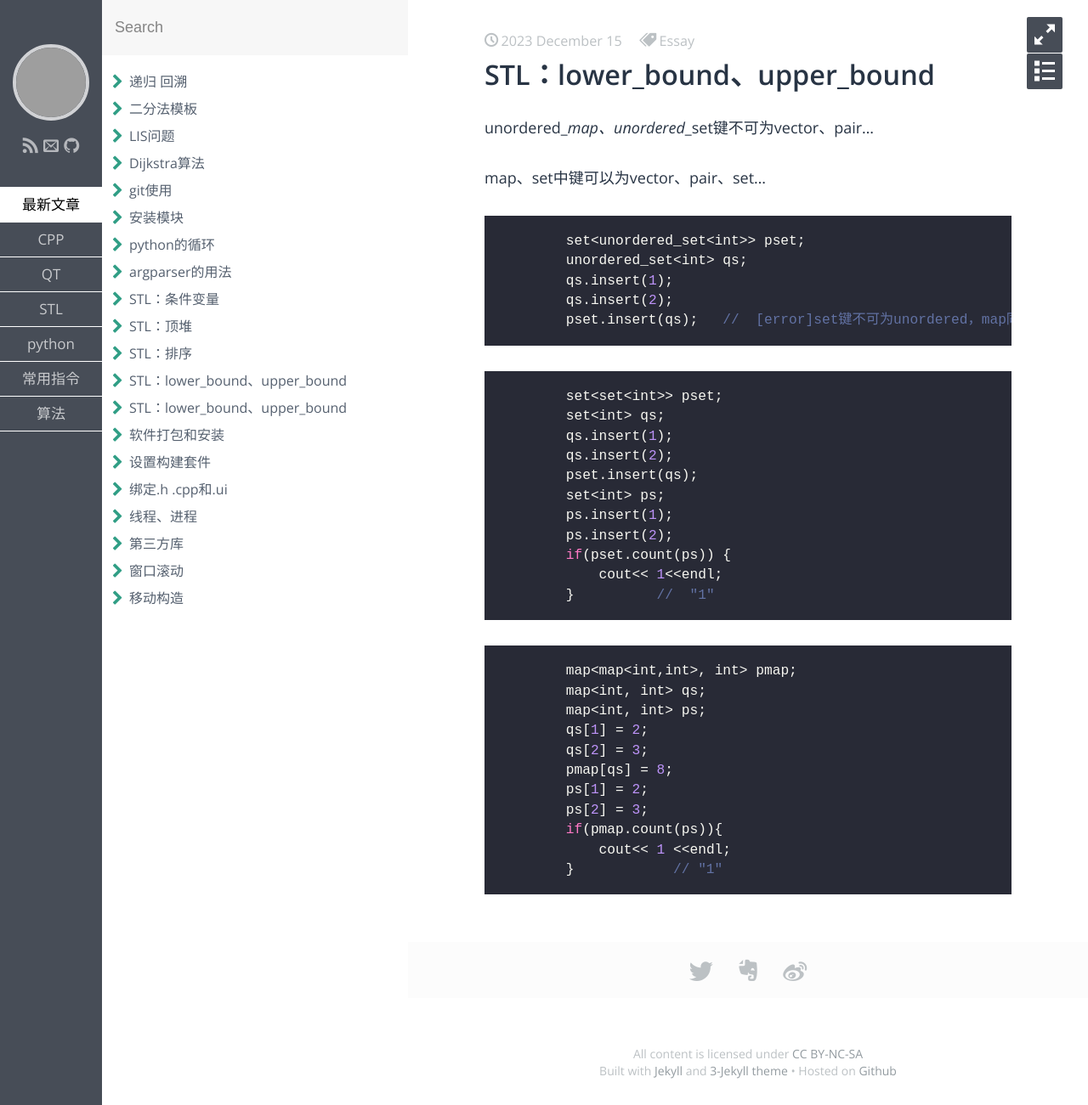
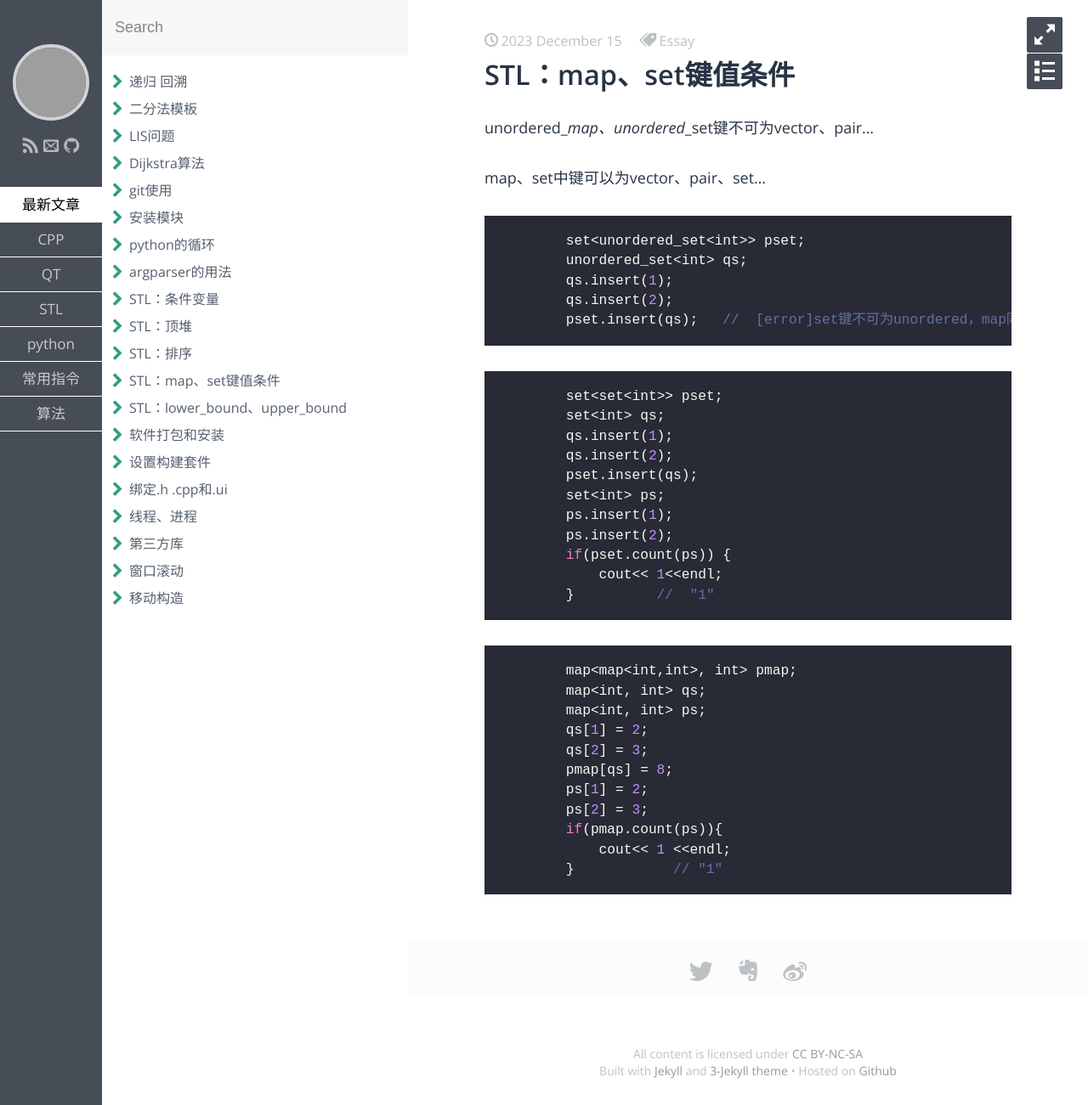
Before and after one commit to aliangaaa/aliangaaa.github.io, a Jekyll site: the page built from _posts/STL/2023-12-15-STL：map、set键值条件.md, in a window 1280 px wide. Shown: the whole page at 85% size. Built offline with Jekyll 4.4.1, drawn with Linux system fonts in a browser that asks for light colours; some web fonts are replaced; grey boxes are pictures that could not be loaded.

Commit message:
Update 2023-12-15-STL：map、set键值条件.md

```diff
--- a/_posts/STL/2023-12-15-STL：map、set键值条件.md
+++ b/_posts/STL/2023-12-15-STL：map、set键值条件.md
@@ -1,6 +1,6 @@
 ---
 layout: post
-title: STL：lower_bound、upper_bound
+title: STL：map、set键值条件
 category: STL
 tags: Essay
 keywords:
```
